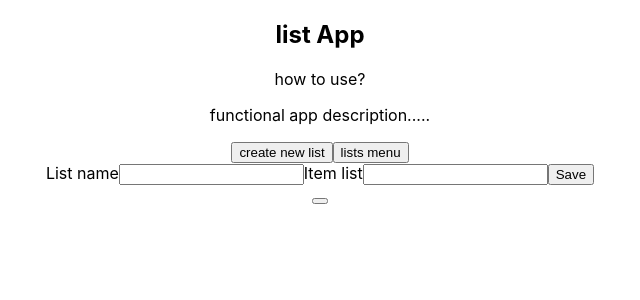
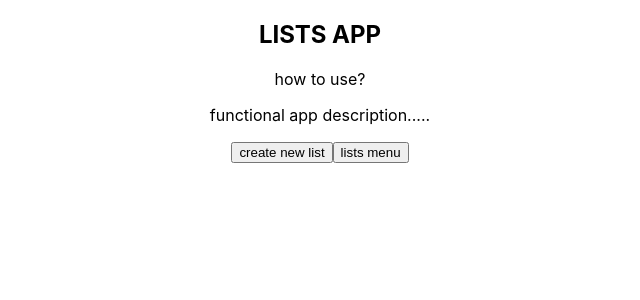
Before and after one commit to MariaJGuerrero/Lists-App, a React (Create React App) app: page / in a window 1280 px wide. Shown: the top 300 px of the page, without its empty margins (320-960 px from the left). Built offline with nearby package versions, Linux system fonts and the light colour scheme.

Commit message:
ruoter and links

```diff
--- a/package.json
+++ b/package.json
@@ -12,6 +12,7 @@
     "@types/react-dom": "^18.0.10",
     "react": "^18.2.0",
     "react-dom": "^18.2.0",
+    "react-router-dom": "^6.6.2",
     "react-scripts": "5.0.1",
     "typescript": "^4.9.4",
     "web-vitals": "^2.1.4"
--- a/src/App.tsx
+++ b/src/App.tsx
@@ -1,10 +1,19 @@
+import { BrowserRouter as Router, Routes, Route } from "react-router-dom";
 import './App.css';
 import Home from './pages/home';
+import Form from './pages/form';
+import List from './pages/list';
 
 function App() {
   return (
     <div className="App">
-     <Home />
+      <Router>
+        <Routes>
+          <Route path='/' element= {<Home />} />
+          <Route path='/form' element= {<Form />} />
+          <Route path='/list' element= {<List />} />
+        </Routes>
+      </Router>
     </div>
   );
 }
--- a/src/pages/form.tsx
+++ b/src/pages/form.tsx
@@ -1,5 +1,6 @@
 import { FormEvent } from "react";
 import { useState } from "react";
+import { Link } from "react-router-dom";
 import List from "./list";
 
 const Form = () => {
@@ -37,11 +38,7 @@ const Form = () => {
                 <button type="submit">Save</button>
             </form>
             {lists ?
-                <button onClick={() =>
-                    <List
-                        allLists= {lists}
-                    />}
-                >
+                <button>
                     {lastListName}
                 </button>
             :
--- a/src/pages/home.tsx
+++ b/src/pages/home.tsx
@@ -1,20 +1,23 @@
-import Form from './form';
+import { Link } from 'react-router-dom'
 
 const Home = () => {
     return(
         <div>
             <header>
-                <h2>list App</h2>
+                <h2>LISTS APP</h2>
             </header>
             <section>
                 <div>
                     <p>how to use?</p>
                     <p>functional app description..... </p>
                 </div>
-                <button /*onClick={ () => .<Form /> }*/>create new list</button>
-                <button>lists menu</button>
+                <Link to='/form'>
+                <button>create new list</button>
+                </Link>
+                <Link to='/list'>
+                    <button>lists menu</button>
+                </Link>
             </section>
-            <Form />
         </div>
     )
 }
--- a/src/pages/list.tsx
+++ b/src/pages/list.tsx
@@ -1,10 +1,10 @@
 import Form from "./form";
 
 
-const List = ({ allLists }: {allLists: string[]}) => {
+const List = () => {
     return(
         <div>
-            <h1>{allLists[allLists.length - 1]}</h1>
+            <h1></h1>
 
         </div>
     )
```
Also changed, not shown: 1 other file (tests, documents, lock files or other folders).
